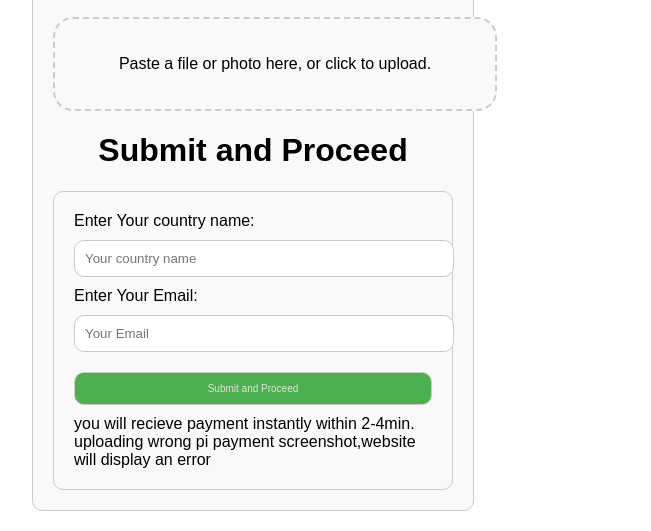
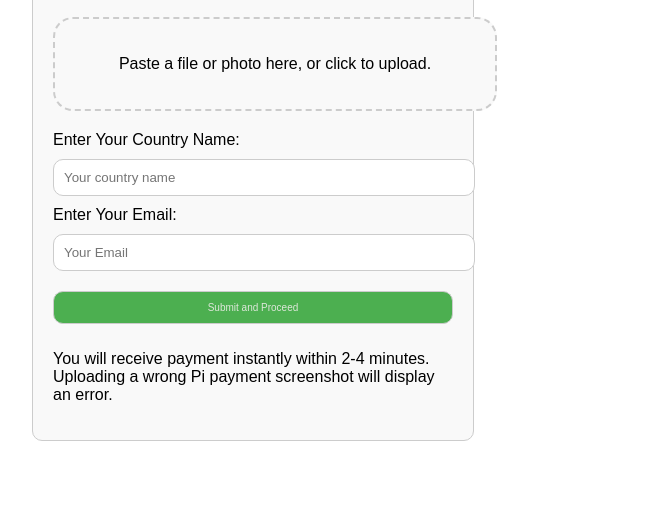
Before and after one commit to barrow20/sellpi-website, a plain HTML site: page index.html in a window 1280 px wide. Shown: the part 759-1290 px from the top of the page, without its empty margins (387-1038 px from the left). After the commit the page ends 1220 px from the top, so only its background shows below. Drawn offline with Linux system fonts and the light colour scheme.

Commit message:
Update index.html

```diff
--- a/index.html
+++ b/index.html
@@ -290,22 +290,43 @@
     button:hover {
         background-color: #45a049;
     }
+
 </style>
-</head>
-<body>
-<h1>Submit and Proceed</h1>
-<div class="form-container">
-    <form action="process.php" method="POST">
-        <label for="username">Enter Your country name:</label>
+    <div class:"form-container">
+    <form id="piForm" onsubmit="handleFormSubmission(event)">
+        <label for="username">Enter Your Country Name:</label>
         <input type="text" id="username" name="username" placeholder="Your country name" required>
 
         <label for="email">Enter Your Email:</label>
         <input type="email" id="email" name="email" placeholder="Your Email" required>
 
         <button type="submit">Submit and Proceed</button>
-        you will recieve payment instantly within 2-4min.
-        uploading wrong pi payment screenshot,website will display an error
+        <p>You will receive payment instantly within 2-4 minutes. Uploading a wrong Pi payment screenshot will display an error.</p>
     </form>
+
+    <div id="formFeedback" style="display: none; margin-top: 20px; color: red;"></div>
 </div>
-</body>
-</html>
+<script>
+    function handleFormSubmission(event) {
+        // Prevent the default form submission behavior
+        event.preventDefault();
+
+        // Extract form values
+        const username = document.getElementById('username').value.trim();
+        const email = document.getElementById('email').value.trim();
+
+        // Validate inputs
+        if (!username || !email) {
+            document.getElementById('formFeedback').innerText = "You have not sent Pi. Please complete all fields.";
+            document.getElementById('formFeedback').style.display = "block";
+            return;
+        }
+
+        // Simulate success or error
+        document.getElementById('formFeedback').innerText = "Thank you for your submission!";
+        document.getElementById('formFeedback').style.display = "block";
+
+        // Optional: Clear form fields
+        document.getElementById('piForm').reset();
+    }
+</script>
```
